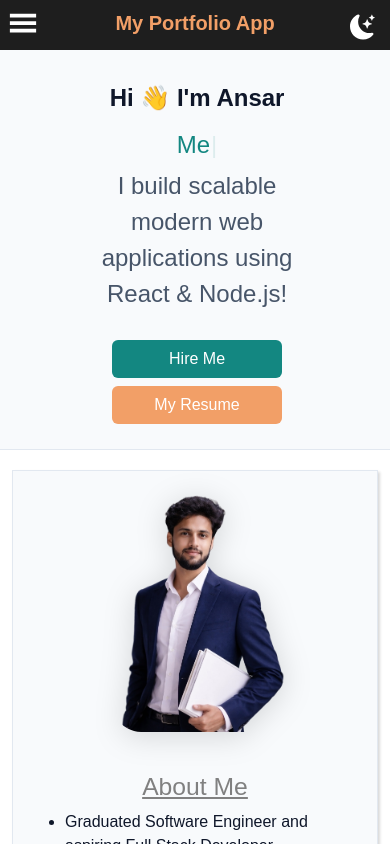
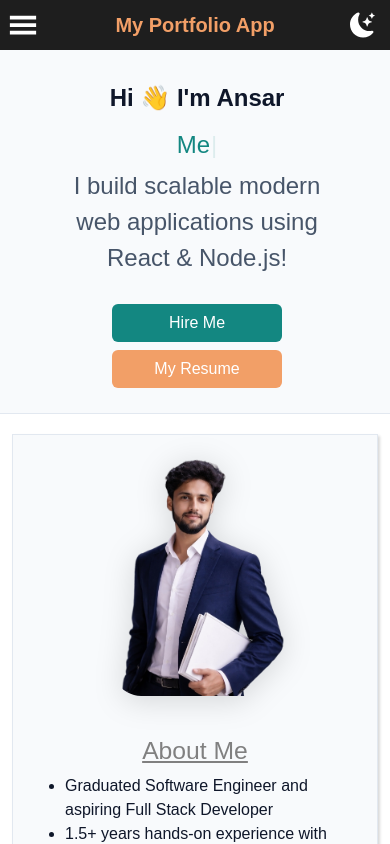
Before and after one commit to ansarmehmood-116/production-portfolio-mern-project, a React (Create React App) app in the folder client/: page / in a window 390 px wide. Shown: the top 844 px of the page. Built offline with nearby package versions, Linux system fonts and the light colour scheme.

Commit message:
feat: added new updates to portfolio

```diff
--- a/client/src/components/MobileNav/MobileNav.css
+++ b/client/src/components/MobileNav/MobileNav.css
@@ -10,12 +10,12 @@
   height: 50px;
   width: 100%;
   background-color: #1e1e1e;
-    padding: 8px;
+  padding: 10px 0px;
   /* border: 2px solid red; */
   text-align: center;
 }
 
-  .mobile-nav-icon{
+.mobile-nav-icon {
   position: absolute;
   left: 8px;
 }
@@ -43,7 +43,6 @@
   border-bottom-right-radius: 10px;
 }
 
-
 @media (min-width: 600px) {
   .mobile-nav {
     display: none;
--- a/client/src/pages/Home/home.css
+++ b/client/src/pages/Home/home.css
@@ -192,7 +192,7 @@
   .home-container p {
     font-size: 24px;
     width: 100%;
-    padding: 0 20px;
+    padding: 0 10px;
     text-align: center;
     /* border: 2px solid red; */
   }
@@ -243,7 +243,7 @@
     height: 25px;
     width: 25px;
     border-radius: 50px;
-    margin-top: -40px;
+    margin-top: -42px;
     text-align: center;
     background: transparent;
     position: fixed;
@@ -253,7 +253,7 @@
     height: 27px;
     width: 27px;
     border-radius: 50px;
-    margin-top: -40px;
+    margin-top: -42px;
     background: transparent;
     text-align: center;
     position: fixed;
```
Lines whose indentation alone changed are shown as unchanged.
